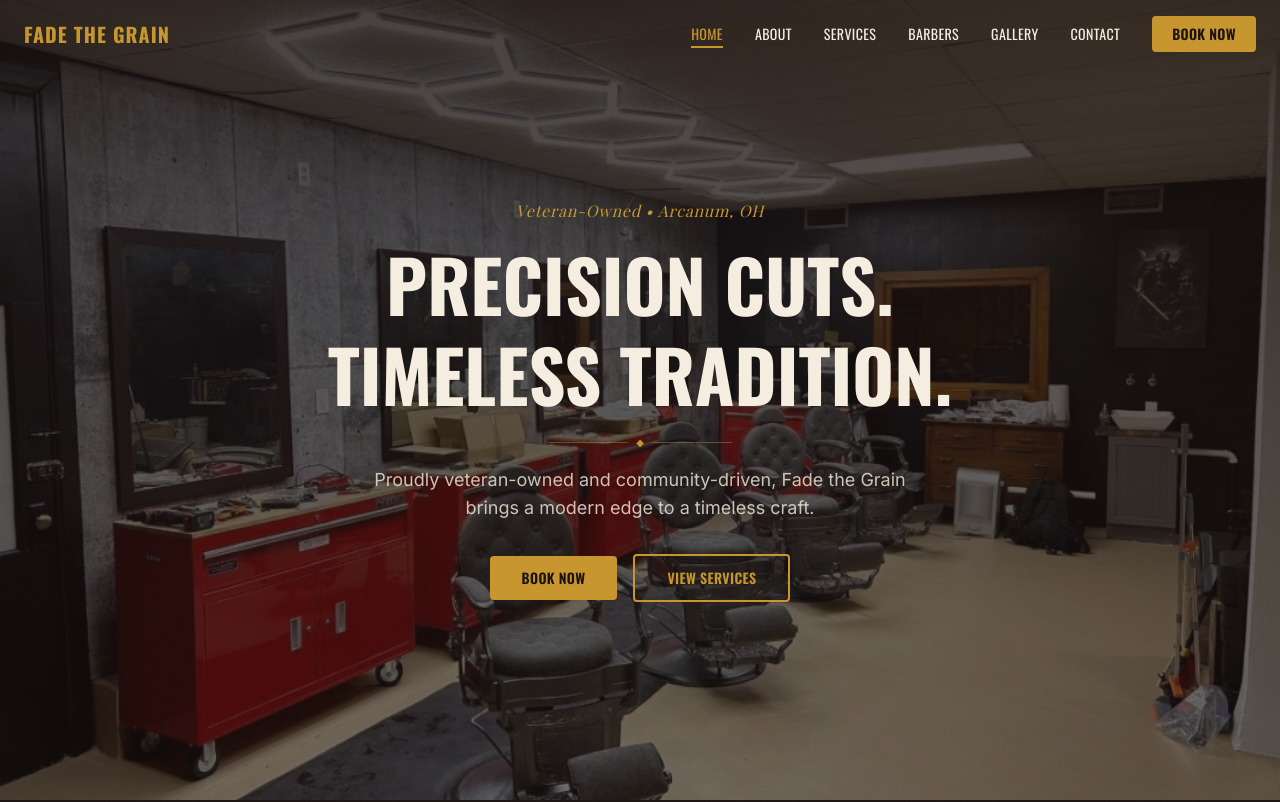
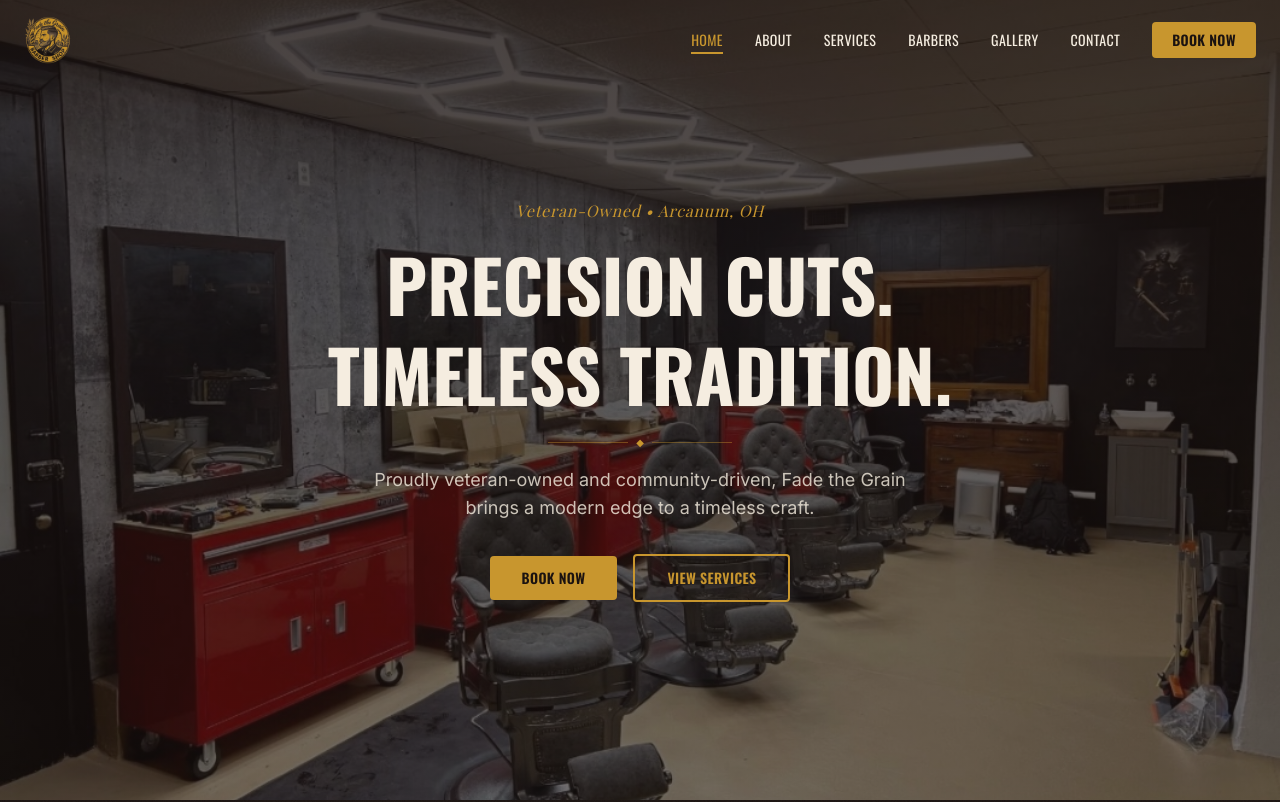
Before and after one commit to wyatt-thedigitalwash/fade-the-grain-site, a Next.js app: page / in a window 1280 px wide. Shown: the top 802 px of the page. Built offline with nearby package versions, Linux system fonts and the light colour scheme.

Commit message:
Updated logo

```diff
--- a/src/components/Footer.tsx
+++ b/src/components/Footer.tsx
@@ -1,3 +1,4 @@
+import Image from "next/image";
 import Link from "next/link";
 
 const BOOKING_URL =
@@ -19,11 +20,14 @@ export default function Footer() {
       <div className="mx-auto grid max-w-7xl gap-12 px-6 py-16 md:grid-cols-3">
         {/* Column 1 — Brand */}
         <div>
-          <Link
-            href="/"
-            className="font-heading text-xl font-bold uppercase tracking-wider text-accent"
-          >
-            Fade The Grain
+          <Link href="/" className="block">
+            <Image
+              src="/branding/fade-the-grain-logo-white.webp"
+              alt="Fade The Grain Barbershop"
+              width={80}
+              height={80}
+              className="h-16 w-16"
+            />
           </Link>
           <p className="mt-4 text-sm leading-relaxed text-text-primary/70">
             Proudly veteran-owned and community-driven, Fade the Grain brings a
--- a/src/components/Navbar.tsx
+++ b/src/components/Navbar.tsx
@@ -1,6 +1,7 @@
 "use client";
 
 import { useState, useEffect } from "react";
+import Image from "next/image";
 import Link from "next/link";
 import { usePathname } from "next/navigation";
 import { Menu, X } from "lucide-react";
@@ -45,11 +46,15 @@ export default function Navbar() {
       className={`fixed top-0 z-50 w-full transition-[background-color,box-shadow] duration-300 ease-out ${navBg}`}
     >
       <div className="mx-auto flex max-w-7xl items-center justify-between px-6 py-4">
-        <Link
-          href="/"
-          className="font-heading text-xl font-bold uppercase tracking-wider text-accent"
-        >
-          Fade The Grain
+        <Link href="/" className="block">
+          <Image
+            src="/branding/fade-the-grain-logo-gold.webp"
+            alt="Fade The Grain Barbershop"
+            width={48}
+            height={48}
+            className="h-10 w-10 md:h-12 md:w-12"
+            priority
+          />
         </Link>
 
         {/* Desktop links */}
@@ -103,12 +108,14 @@ export default function Navbar() {
         aria-hidden={!mobileOpen}
       >
         <div className="flex items-center justify-between">
-          <Link
-            href="/"
-            onClick={() => setMobileOpen(false)}
-            className="font-heading text-xl font-bold uppercase tracking-wider text-accent"
-          >
-            Fade The Grain
+          <Link href="/" onClick={() => setMobileOpen(false)} className="block">
+            <Image
+              src="/branding/fade-the-grain-logo-gold.webp"
+              alt="Fade The Grain Barbershop"
+              width={48}
+              height={48}
+              className="h-10 w-10"
+            />
           </Link>
           <button
             onClick={() => setMobileOpen(false)}
```
Also changed, not shown: public/branding/fade-the-grain-logo-gold.webp (added), public/branding/fade-the-grain-logo-white.webp (added).
